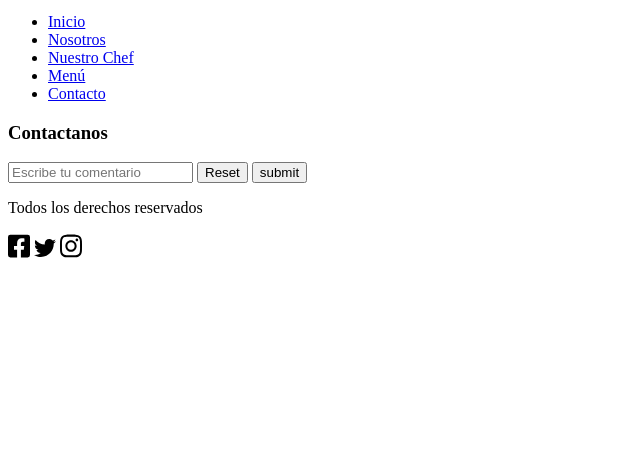
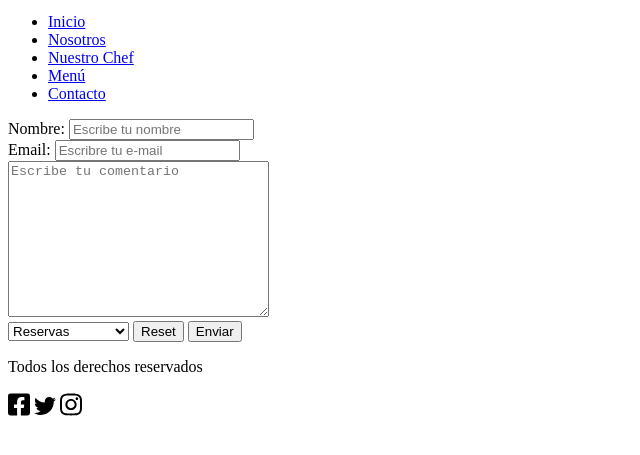
Before and after one commit to k4nch1t4/DW-23500-JIMMY-DENEGRI, a plain HTML site: page paginas/contacto.html in a window 1280 px wide. Shown: the part 29-484 px from the top of the page, without its empty margins (0-640 px from the left). Drawn offline with Linux system fonts and the light colour scheme.

Commit message:
se agrego formulario

```diff
--- a/paginas/contacto.html
+++ b/paginas/contacto.html
@@ -32,10 +32,21 @@
     <main>
 
         <form action="">
-            <h3>Contactanos</h3>
-            <input type="textbox" placeholder="Escribe tu comentario">
+            <label for="name">Nombre: </label>
+            <input type="tex" placeholder="Escribe tu nombre">
+            <br>
+            <label for="email">Email: </label>
+            <input type="email"  placeholder="Escribre tu e-mail">
+            <br>
+            <textarea name="comentario" id="" cols="30" rows="10" placeholder="Escribe tu comentario"></textarea>
+            <br>
+            <select name="Tipo de mensaje" id="">
+                <option value="Reservas">Reservas</option>
+                <option value="Alquiler de salon">Alquiler de salon</option>
+                <option value="karaoke">karaoke</option>
+            </select>
             <input type="reset" value="Reset">
-            <input type="button" value="submit">
+            <input type="submit" value="Enviar">
         </form>
     </main>
     <footer>
```
